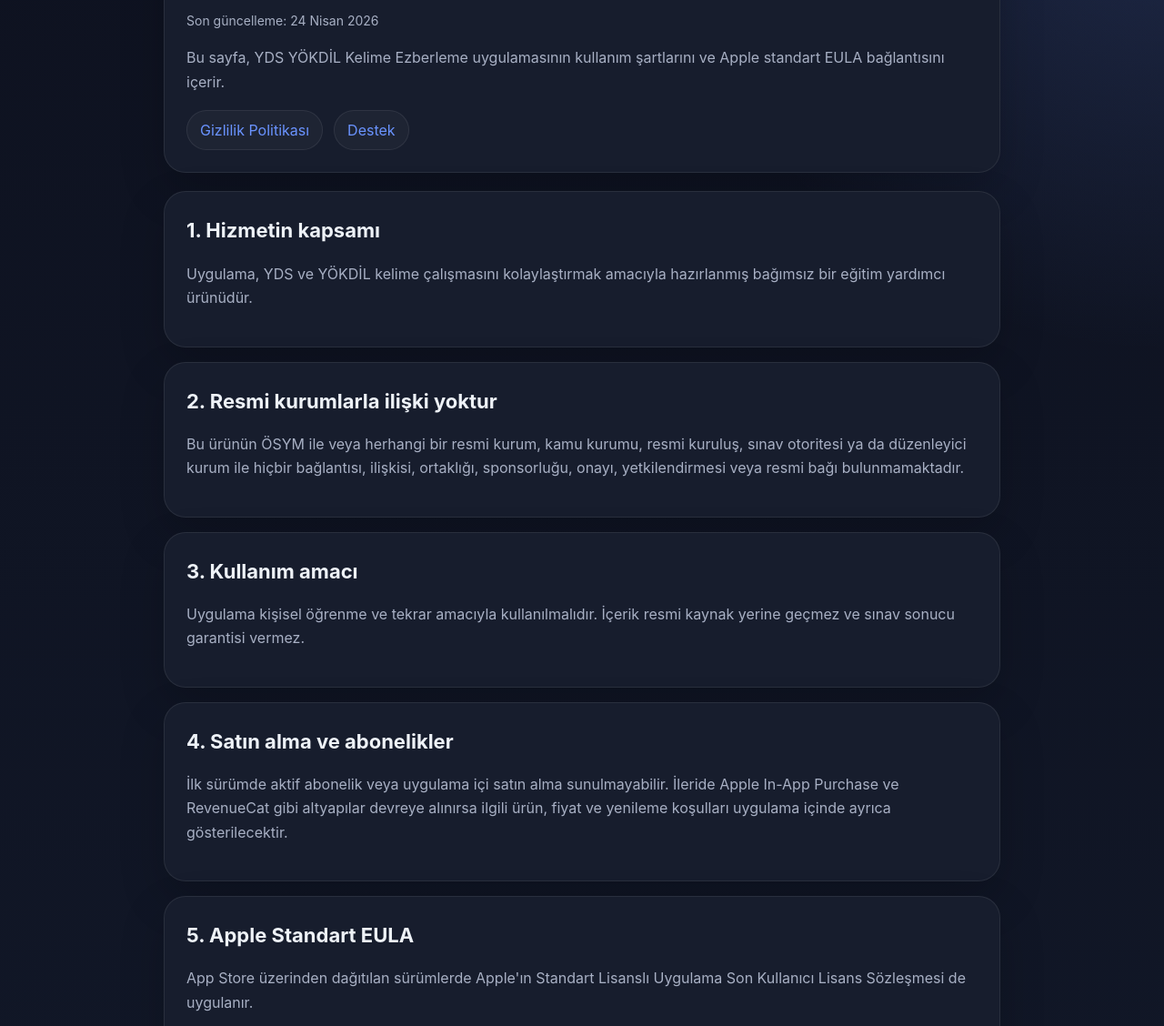
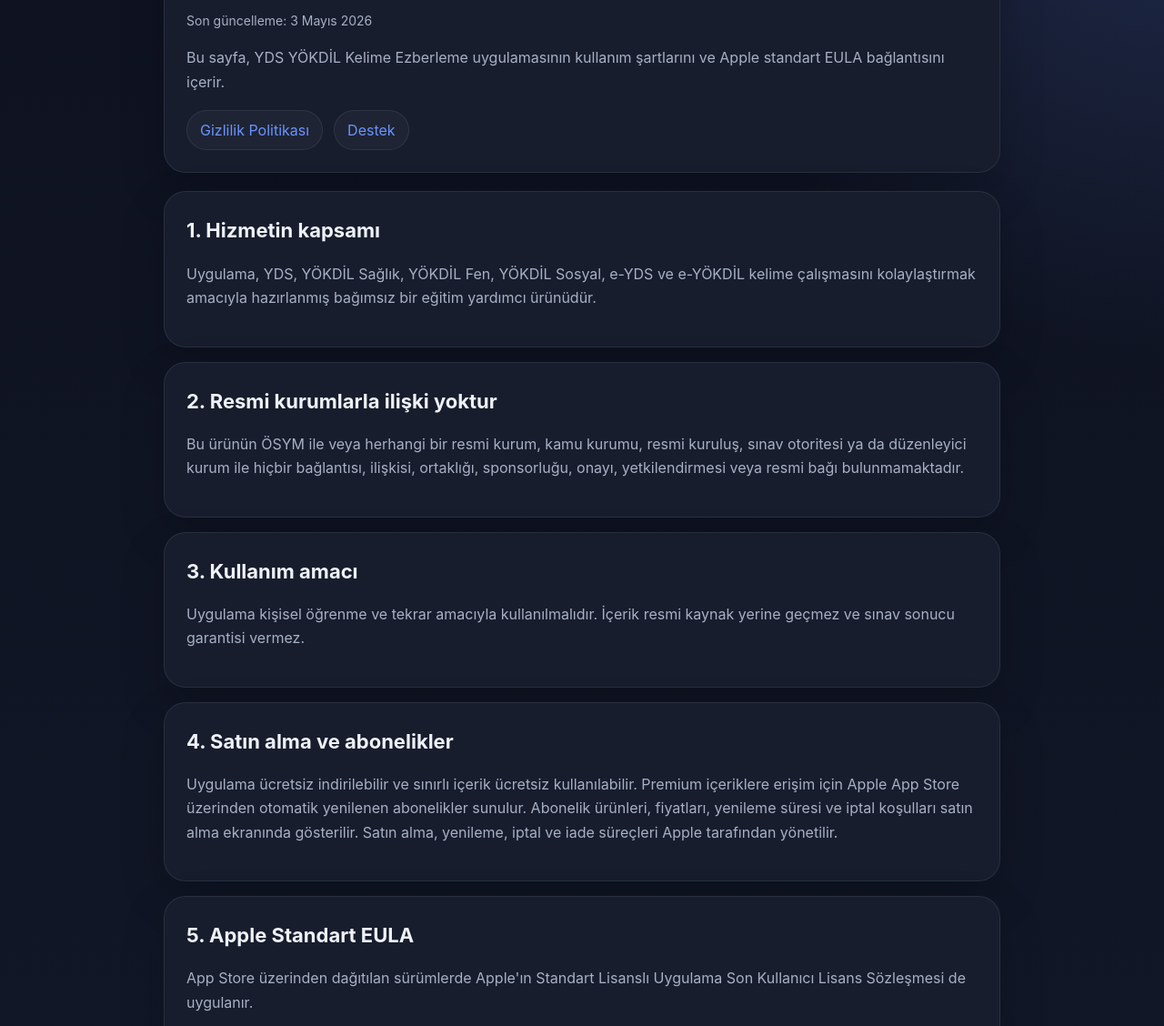
Before and after one commit to akifacet/info, a plain HTML site: page yyke/terms/index.html in a window 1280 px wide. Shown: the part 147-1275 px from the top of the page at 91% size. Drawn offline with Linux system fonts and the light colour scheme.

Commit message:
Align YYKE marketing and terms with subscriptions

```diff
--- a/yyke/terms/index.html
+++ b/yyke/terms/index.html
@@ -68,7 +68,7 @@
   <main class="wrap">
     <section class="hero">
       <h1>Kullanım Koşulları ve EULA</h1>
-      <p class="meta">Son güncelleme: 24 Nisan 2026</p>
+      <p class="meta">Son güncelleme: 3 Mayıs 2026</p>
       <p>
         Bu sayfa, YDS YÖKDİL Kelime Ezberleme uygulamasının kullanım şartlarını ve Apple standart EULA bağlantısını içerir.
       </p>
@@ -81,7 +81,8 @@
     <section class="card">
       <h2>1. Hizmetin kapsamı</h2>
       <p>
-        Uygulama, YDS ve YÖKDİL kelime çalışmasını kolaylaştırmak amacıyla hazırlanmış bağımsız bir eğitim yardımcı ürünüdür.
+        Uygulama, YDS, YÖKDİL Sağlık, YÖKDİL Fen, YÖKDİL Sosyal, e-YDS ve e-YÖKDİL kelime çalışmasını
+        kolaylaştırmak amacıyla hazırlanmış bağımsız bir eğitim yardımcı ürünüdür.
       </p>
     </section>
 
@@ -103,8 +104,9 @@
     <section class="card">
       <h2>4. Satın alma ve abonelikler</h2>
       <p>
-        İlk sürümde aktif abonelik veya uygulama içi satın alma sunulmayabilir. İleride Apple In-App Purchase ve RevenueCat gibi
-        altyapılar devreye alınırsa ilgili ürün, fiyat ve yenileme koşulları uygulama içinde ayrıca gösterilecektir.
+        Uygulama ücretsiz indirilebilir ve sınırlı içerik ücretsiz kullanılabilir. Premium içeriklere erişim için Apple
+        App Store üzerinden otomatik yenilenen abonelikler sunulur. Abonelik ürünleri, fiyatları, yenileme süresi ve
+        iptal koşulları satın alma ekranında gösterilir. Satın alma, yenileme, iptal ve iade süreçleri Apple tarafından yönetilir.
       </p>
     </section>
 
```
Also changed, not shown: yyke/marketing/index.html (+4 -4 lines).
